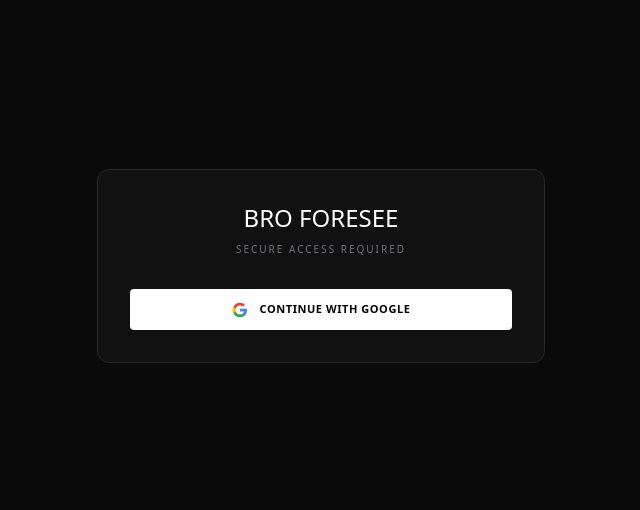
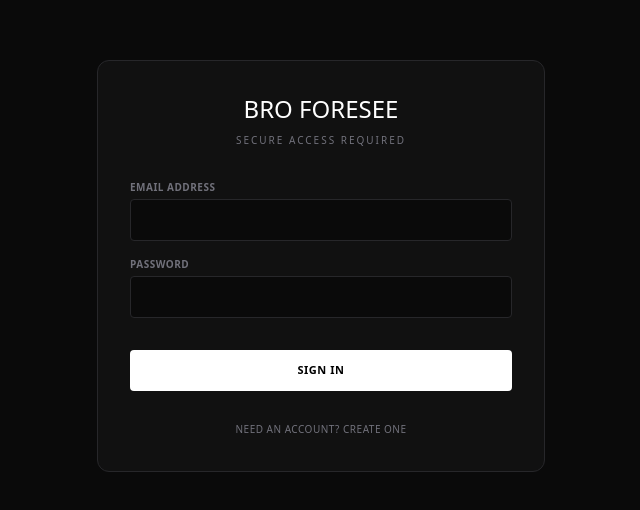
Before and after one commit to fkinsoc/brofor22, a React (Vite) app: page /login in a window 1280 px wide. Shown: the part 134-644 px from the top of the page, without its empty margins (319-959 px from the left). Built offline with nearby package versions, Linux system fonts and the light colour scheme; no server answers.

Commit message:
feat: implement email and password authentication
Replace Google Auth with email-based sign-in and registration to support credential-based user management.

```diff
--- a/src/pages/Login.tsx
+++ b/src/pages/Login.tsx
@@ -1,10 +1,13 @@
 import React, { useState } from 'react';
 import { auth, db } from '../lib/firebase';
-import { signInWithPopup, GoogleAuthProvider } from 'firebase/auth';
+import { signInWithEmailAndPassword, createUserWithEmailAndPassword } from 'firebase/auth';
 import { useNavigate } from 'react-router-dom';
-import { doc, setDoc, getDoc } from 'firebase/firestore';
+import { doc, setDoc } from 'firebase/firestore';
 
 export default function LoginPage() {
+  const [email, setEmail] = useState('');
+  const [password, setPassword] = useState('');
+  const [isLogin, setIsLogin] = useState(true);
   const [error, setError] = useState('');
   const [loading, setLoading] = useState(false);
   const navigate = useNavigate();
@@ -15,32 +18,20 @@
     setLoading(true);
 
     try {
-      const provider = new GoogleAuthProvider();
-      provider.setCustomParameters({
-        prompt: 'select_account'
-      });
-      const userCredential = await signInWithPopup(auth, provider);
-
-      // Check if user exists, if not create them
-      const userRef = doc(db, 'users', userCredential.user.uid);
-      const userDoc = await getDoc(userRef);
-
-      if (!userDoc.exists()) {
-        const email = userCredential.user.email || '';
-        await setDoc(userRef, {
+      if (isLogin) {
+        await signInWithEmailAndPassword(auth, email, password);
+      } else {
+        const userCredential = await createUserWithEmailAndPassword(auth, email, password);
+        // By default, make the first users admins for testing if we want, or just 'user'
+        await setDoc(doc(db, 'users', userCredential.user.uid), {
           email,
           role: email.includes('admin') ? 'admin' : 'user', // simple test condition
-          name: userCredential.user.displayName || email.split('@')[0] || 'User'
+          name: email.split('@')[0]
         });
       }
       navigate('/');
     } catch (err: any) {
-      console.error(err);
-      if (err.code === 'auth/popup-closed-by-user') {
-        setError('Sign-in cancelled. Please try again.');
-      } else {
-        setError(err.message || 'Authentication failed');
-      }
+      setError(err.message || 'Authentication failed');
     } finally {
       setLoading(false);
     }
@@ -60,24 +51,43 @@
           </div>
         )}
 
-        <div className="space-y-4">
+        <form onSubmit={handleAuth} className="space-y-4">
+          <div>
+            <label className="block text-[10px] uppercase text-zinc-500 mb-1 font-bold tracking-wider">Email Address</label>
+            <input
+              type="email"
+              value={email}
+              onChange={(e) => setEmail(e.target.value)}
+              className="w-full bg-[#0A0A0A] border border-zinc-800 rounded px-4 py-2.5 text-sm text-white focus:outline-none focus:border-zinc-600 transition-colors"
+              required
+            />
+          </div>
+          <div>
+            <label className="block text-[10px] uppercase text-zinc-500 mb-1 font-bold tracking-wider">Password</label>
+            <input
+              type="password"
+              value={password}
+              onChange={(e) => setPassword(e.target.value)}
+              className="w-full bg-[#0A0A0A] border border-zinc-800 rounded px-4 py-2.5 text-sm text-white focus:outline-none focus:border-zinc-600 transition-colors"
+              required
+            />
+          </div>
+
           <button
-            onClick={handleAuth}
+            type="submit"
             disabled={loading}
-            className="w-full bg-white text-black text-[11px] font-bold rounded uppercase tracking-wider py-3 mt-4 hover:bg-zinc-200 transition-colors disabled:opacity-50 flex items-center justify-center gap-3"
+            className="w-full bg-white text-black text-[11px] font-bold rounded uppercase tracking-wider py-3 mt-4 hover:bg-zinc-200 transition-colors disabled:opacity-50"
           >
-            {loading ? 'Processing...' : (
-              <>
-                <svg viewBox="0 0 24 24" width="16" height="16" xmlns="http://www.w3.org/2000/svg">
-                  <path d="M22.56 12.25c0-.78-.07-1.53-.2-2.25H12v4.26h5.92c-.26 1.37-1.04 2.53-2.21 3.31v2.77h3.57c2.08-1.92 3.28-4.74 3.28-8.09z" fill="#4285F4" />
-                  <path d="M12 23c2.97 0 5.46-.98 7.28-2.66l-3.57-2.77c-.98.66-2.23 1.06-3.71 1.06-2.86 0-5.29-1.93-6.16-4.53H2.18v2.84C3.99 20.53 7.7 23 12 23z" fill="#34A853" />
-                  <path d="M5.84 14.09c-.22-.66-.35-1.36-.35-2.09s.13-1.43.35-2.09V7.07H2.18C1.43 8.55 1 10.22 1 12s.43 3.45 1.18 4.93l2.85-2.22.81-.62z" fill="#FBBC05" />
-                  <path d="M12 5.38c1.62 0 3.06.56 4.21 1.64l3.15-3.15C17.45 2.09 14.97 1 12 1 7.7 1 3.99 3.47 2.18 7.07l3.66 2.84c.87-2.6 3.3-4.53 6.16-4.53z" fill="#EA4335" />
-                  <path d="M1 1h22v22H1z" fill="none" />
-                </svg>
-                Continue with Google
-              </>
-            )}
+            {loading ? 'Processing...' : isLogin ? 'Sign In' : 'Create Account'}
+          </button>
+        </form>
+
+        <div className="mt-6 text-center">
+          <button
+            onClick={() => setIsLogin(!isLogin)}
+            className="text-[10px] text-zinc-500 hover:text-white uppercase tracking-wider"
+          >
+            {isLogin ? 'Need an account? Create one' : 'Already have an account? Sign in'}
           </button>
         </div>
       </div>
```
